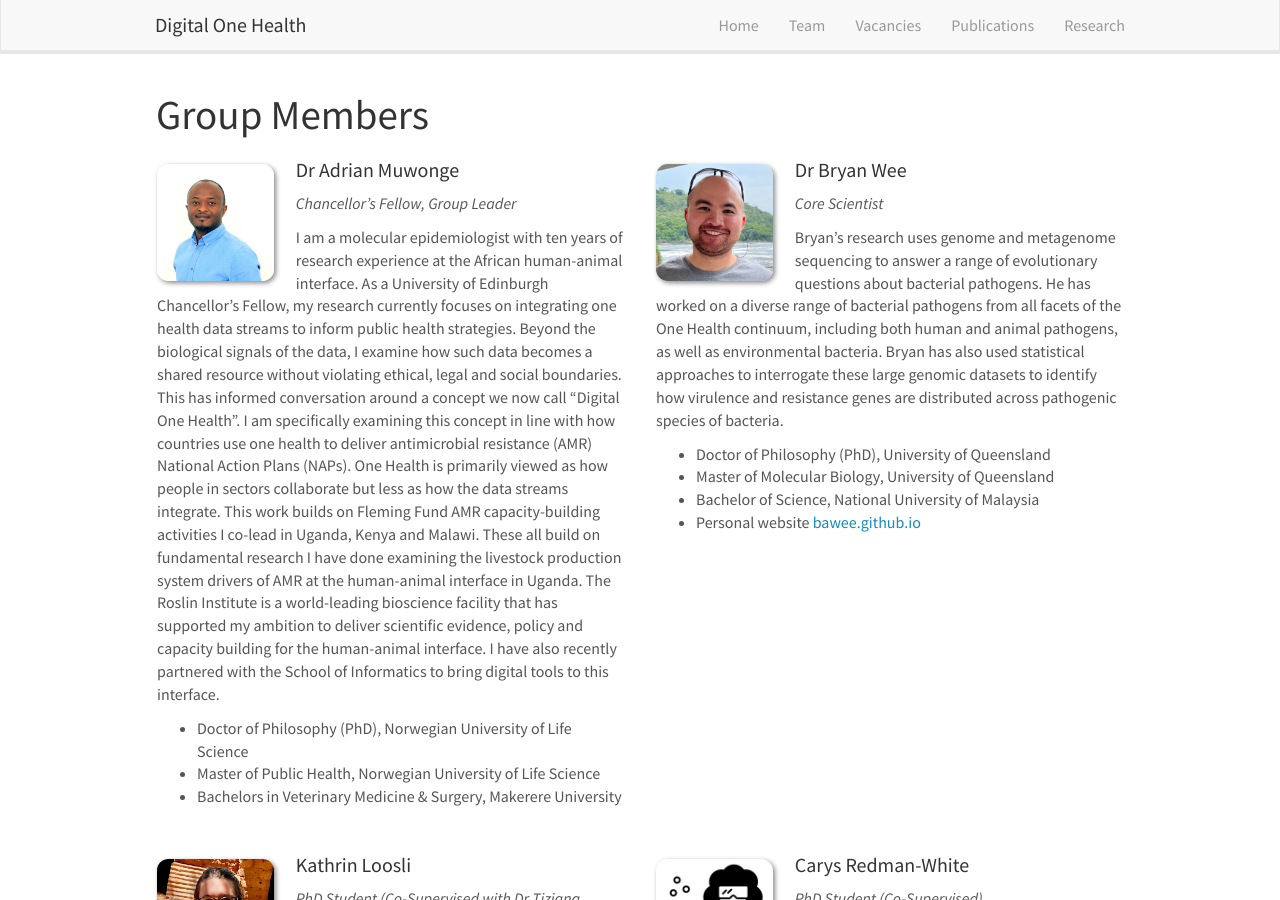
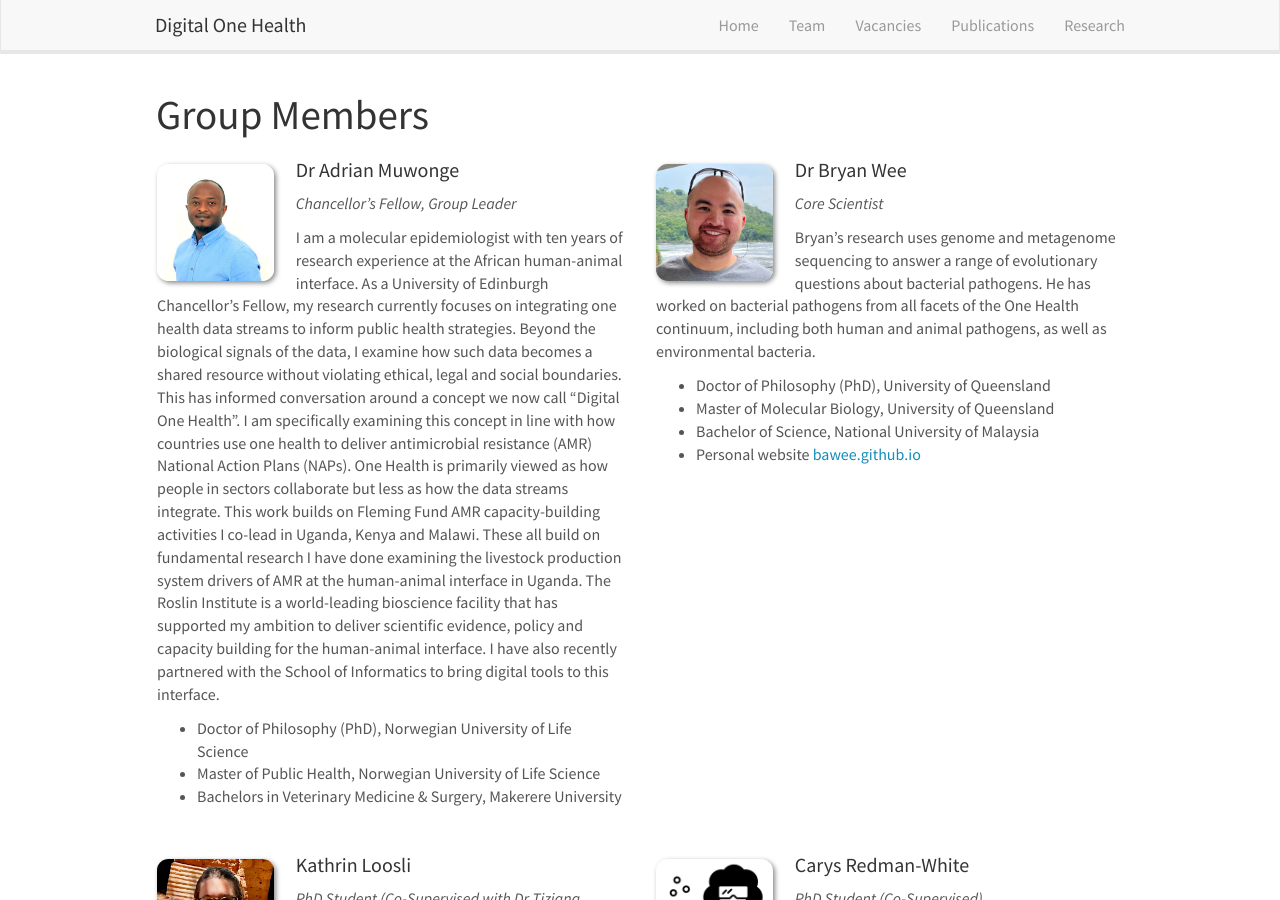
Before and after one commit to Digital-One-Health/digital-one-health.github.io, a Jekyll site: the page built from _pages/team.md, in a window 1280 px wide and 900 px high. Built offline with Jekyll 4.4.1, drawn with Linux system fonts in a browser that asks for light colours; nearby versions of some CDN libraries.

Commit message:
Update BW bio

```diff
--- a/_data/team_members.yml
+++ b/_data/team_members.yml
@@ -12,7 +12,7 @@
   photo: bryanwee.jpg
   info: Core Scientist
   #email: b.wee@ed.ac.uk
-  bio: Bryan’s research uses genome and metagenome sequencing to answer a range of evolutionary questions about bacterial pathogens. He has worked on a diverse range of bacterial pathogens from all facets of the One Health continuum, including both human and animal pathogens, as well as environmental bacteria. Bryan has also used statistical approaches to interrogate these large genomic datasets to identify how virulence and resistance genes are distributed across pathogenic species of bacteria.
+  bio: Bryan’s research uses genome and metagenome sequencing to answer a range of evolutionary questions about bacterial pathogens. He has worked on bacterial pathogens from all facets of the One Health continuum, including both human and animal pathogens, as well as environmental bacteria.
   number_educ: 4
   education1: Doctor of Philosophy (PhD), University of Queensland
   education2: Master of Molecular Biology, University of Queensland
```
Also changed, not shown: 1 other file.
